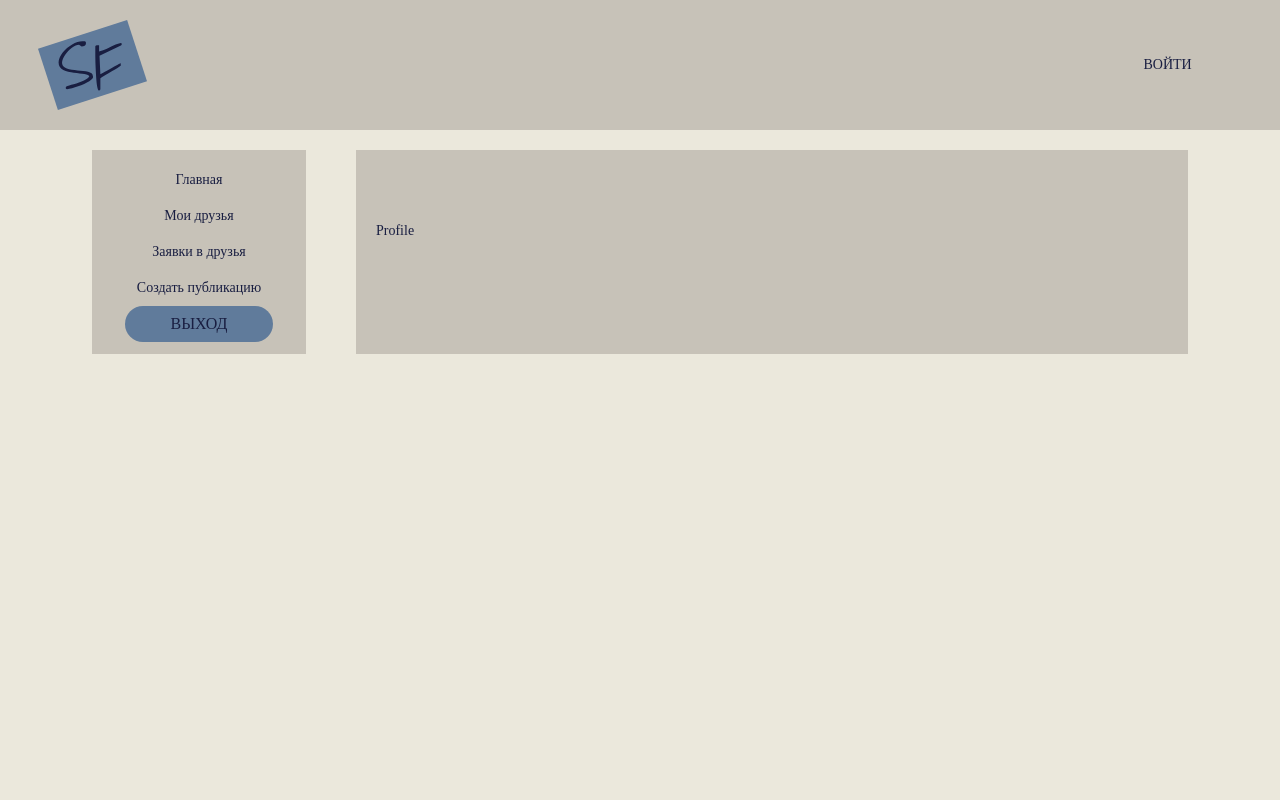
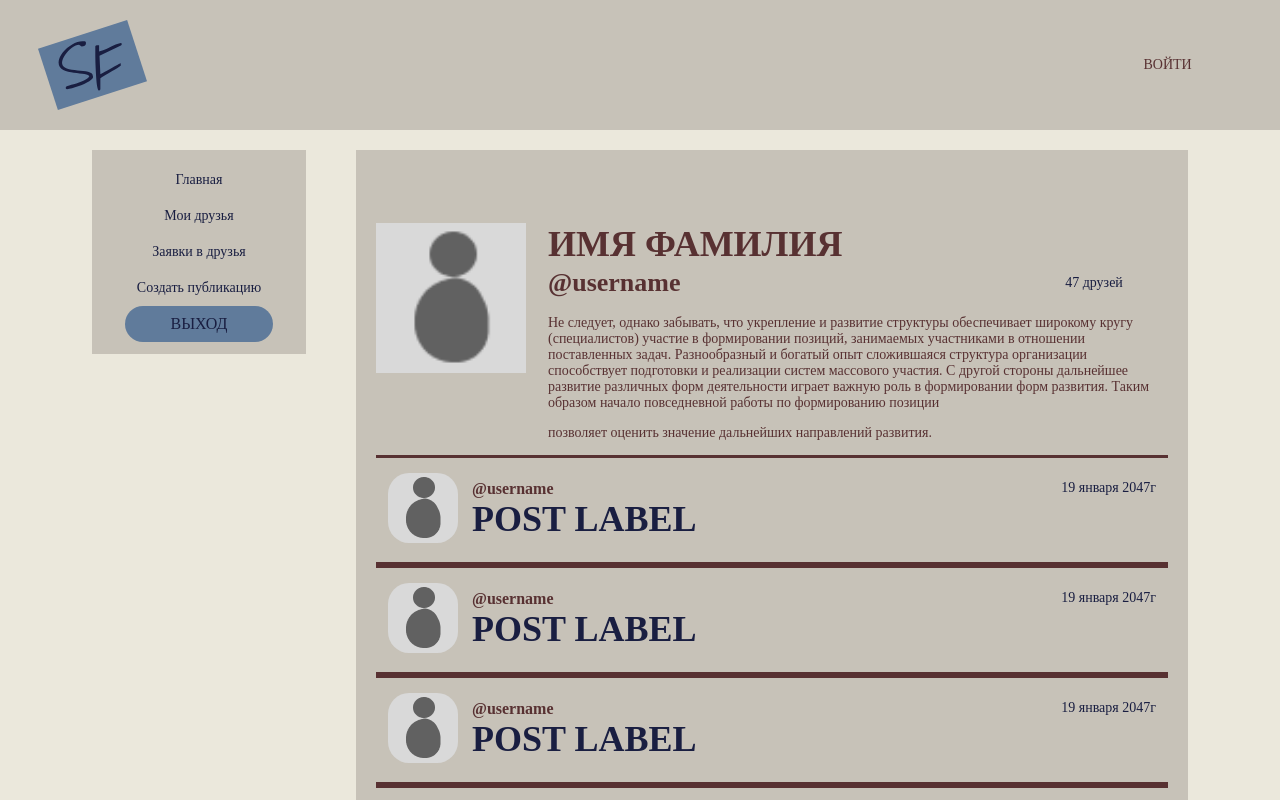
Before and after one commit to PythonClubLearners/socialFront, a React (Vite) app: page /users/1 in a window 1280 px wide. Shown: the top 800 px of the page. Built offline with nearby package versions, Linux system fonts and the light colour scheme; a web font is replaced by a local one.

Commit message:
add profile

```diff
--- a/src/components/ContextHeaderButton.jsx
+++ b/src/components/ContextHeaderButton.jsx
@@ -1,5 +1,6 @@
 import { Link } from "react-router";
+import './css/ContextHeaderButton.css'
 
 export function ContextHeaderButton(){
-    return <Link to={"/auth/login"} className="secondary">ВОЙТИ</Link>
+    return <Link to={"/auth/login"} className="secondary context-header">ВОЙТИ</Link>
 }
--- /dev/null
+++ b/src/components/MultiLineText.jsx
@@ -0,0 +1,7 @@
+export function MultiLineText({text}){
+    const lines = text.split("\n")
+
+    return lines.map(
+        (e, i)=><p key={i}>{e}</p>
+    )
+}
--- a/src/components/PostHeader.jsx
+++ b/src/components/PostHeader.jsx
@@ -6,14 +6,14 @@ export function PostHeader() {
     return (
         <div className="post-header horizontal-list align-center">
 
-            <Link to="users/1/">
-                <img className="avatar" src={UserDefaultImage}/>
+            <Link to="/users/1">
+                <img className="avatar rounded" src={UserDefaultImage}/>
             </Link>
 
             <div className="horizontal-list stretch xfill">
 
                 <div className="vertical-list">
-                    <Link to="users/1/" className="username"><h3>@username</h3></Link>
+                    <Link to="/users/1" className="username"><h3>@username</h3></Link>
                     <h1 className="post-label">
                         POST LABEL
                     </h1>
--- /dev/null
+++ b/src/components/css/ContextHeaderButton.css
@@ -0,0 +1,3 @@
+header .context-header{
+    color: var(--accent-color);
+}
--- a/src/css/App.css
+++ b/src/css/App.css
@@ -21,6 +21,6 @@ header #logo, header #logo>img{
     height: 100%;
 }
 
-.avatar{
+.avatar.rounded{
     border-radius: 30%;
 }
--- a/src/css/fonts.css
+++ b/src/css/fonts.css
@@ -22,16 +22,23 @@ input[type="text"], input[type="password"]{
     color: var(--extra-color);
 }
 
-h3, button.primary, button.secondary, label{
-    font-size: 16px;
-    text-transform: uppercase;
-}
 
 h1{
     font-size: 36px;
     color: var(--accent-color);
     text-transform: uppercase;
 }
+
+h2{
+    font-size: 26px;
+    color: var(--accent-color);
+}
+
+h3, button.primary, button.secondary, label{
+    font-size: 16px;
+    text-transform: uppercase;
+}
+
 
 label{
     color: var(--extra-color);
--- a/src/pages/PostPage.jsx
+++ b/src/pages/PostPage.jsx
@@ -1,3 +1,4 @@
+import { MultiLineText } from "../components/MultiLineText";
 import { PostHeader } from "../components/PostHeader";
 
 import defaultPostImage from '../img/post_default.png'
@@ -8,19 +9,12 @@ export function PostPage(){
 
     const tempText = "Не следует, однако забывать, что укрепление и развитие структуры  обеспечивает широкому кругу (специалистов) участие в формировании  позиций, занимаемых участниками в отношении поставленных задач.        Разнообразный и богатый опыт сложившаяся структура организации  способствует подготовки и реализации систем массового участия.        С другой стороны дальнейшее развитие различных форм деятельности  играет важную роль в формировании форм развития.        Таким образом начало повседневной работы по формированию позиции  \nпозволяет оценить значение дальнейших направлений развития."
 
-    const postText = tempText.split("\n")
-
     return (
         <div className="page post vertical-list">
             <PostHeader/>
             <div className="post-content vertical-list">
                 <img className="post-image" src={defaultPostImage}/>
-                {
-
-                    postText.map(
-                        (e)=><p>{e}</p>
-                    )
-                }
+                <MultiLineText text={tempText}/>
             </div>
 
         </div>
--- a/src/pages/ProfilePage.jsx
+++ b/src/pages/ProfilePage.jsx
@@ -1,7 +1,33 @@
+import {PostCollection} from '../components/PostCollection'
+import defaultUserImage from '../img/user_default.png'
+import { Link } from 'react-router';
+
+import './css/ProfilePage.css'
+import { MultiLineText } from '../components/MultiLineText';
+
 export function ProfilePage() {
+
+    const tempText = "Не следует, однако забывать, что укрепление и развитие структуры  обеспечивает широкому кругу (специалистов) участие в формировании  позиций, занимаемых участниками в отношении поставленных задач.        Разнообразный и богатый опыт сложившаяся структура организации  способствует подготовки и реализации систем массового участия.        С другой стороны дальнейшее развитие различных форм деятельности  играет важную роль в формировании форм развития.        Таким образом начало повседневной работы по формированию позиции  \nпозволяет оценить значение дальнейших направлений развития."
+
+
     return (
         <div className="page profile">
-            Profile
+            <div className='header horizontal-list stretch xfill'>
+                <img className='avatar' src={defaultUserImage}/>
+                <div className='vertical-list about'>
+                    <h1>ИМЯ ФАМИЛИЯ</h1>
+                    <div className='horizontal-list stretch xfill align-center'>
+                        <h2 className='username'>
+                            @username
+                        </h2>
+                        <Link to="/users/1/friends/" className='secondary'>47 друзей</Link>
+                    </div>
+                    <span className='description'>
+                        <MultiLineText text={tempText}/>
+                    </span>
+                </div>
+            </div>
+            <PostCollection/>
         </div>
     );
 }
--- /dev/null
+++ b/src/pages/css/ProfilePage.css
@@ -0,0 +1,13 @@
+.page.profile .header .avatar{
+    width: 150px;
+    height: 150px;
+    object-fit: contain;
+}
+
+.page.profile .header .about{
+    width: 620px;
+}
+
+.page.profile .header .description{
+    color: var(--accent-color)
+}
```
